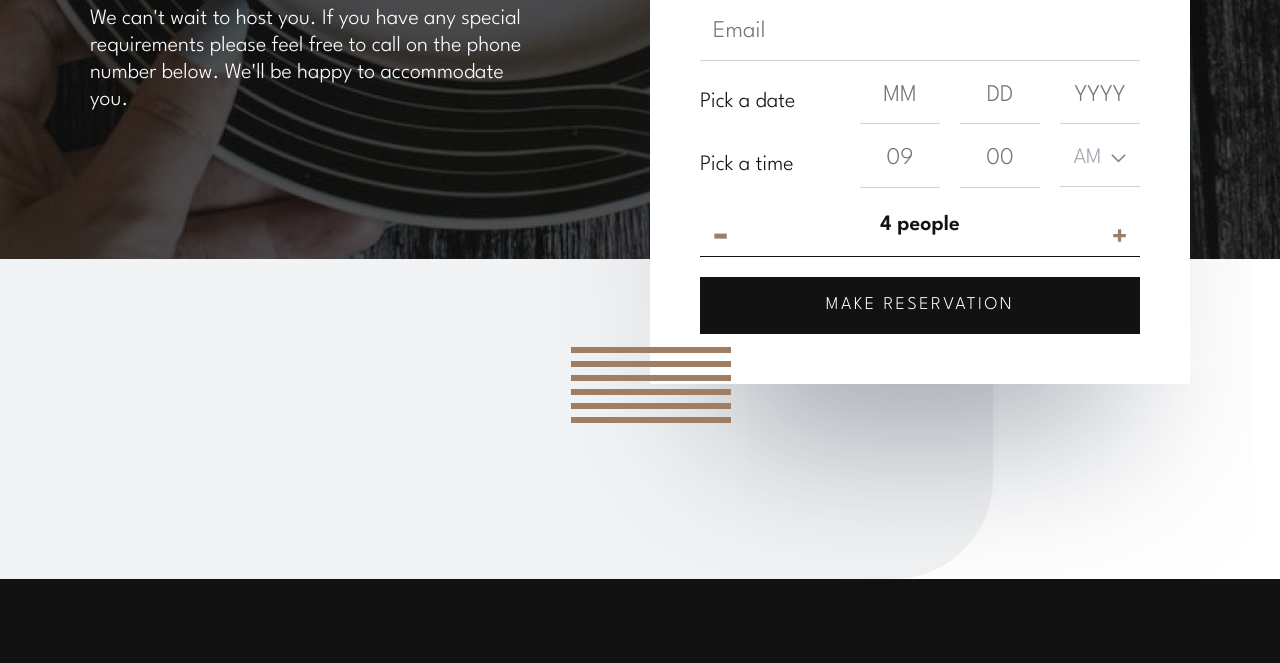
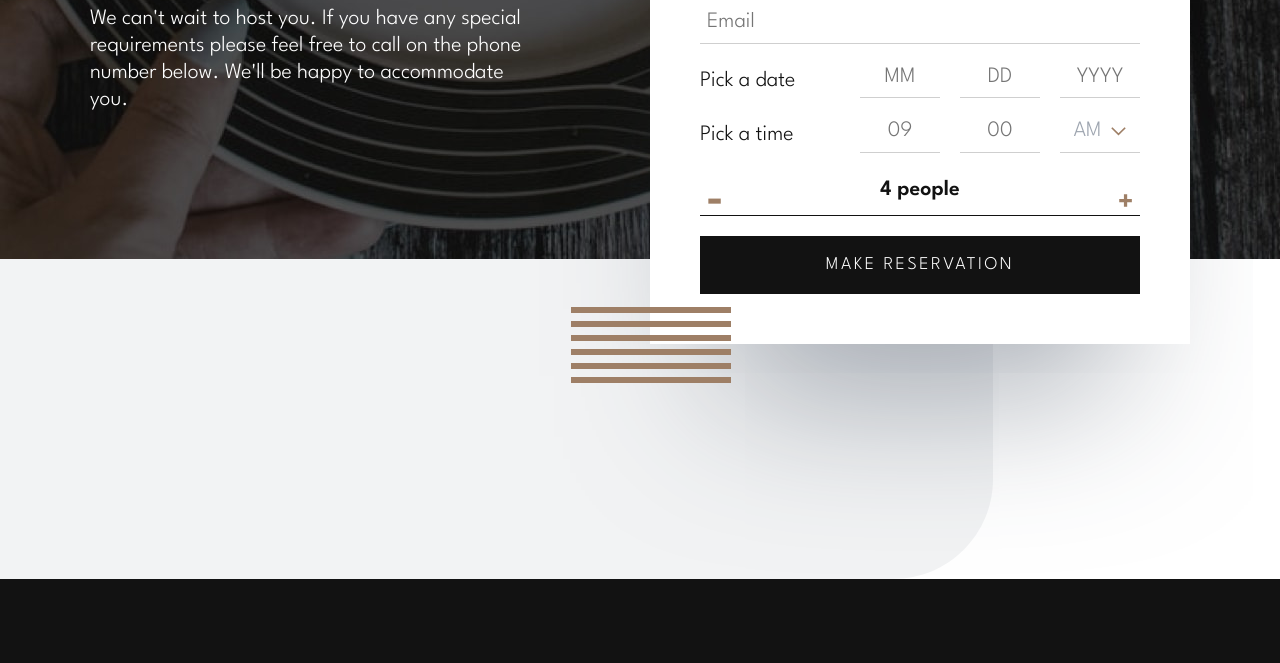
Before and after one commit to dusanlukic404/dine-restaurant, a website: page src/booking.html in a window 1280 px wide. Shown: the part 341-1004 px from the top of the page. Drawn offline with nearby package versions, Linux system fonts and the light colour scheme; files that its build step writes are made by us from their sources.

Commit message:
finished

```diff
--- a/src/sass/base/_typography.scss
+++ b/src/sass/base/_typography.scss
@@ -26,7 +26,7 @@ p:not(.meal p, .footer p) {
 }
 
 .form-card {
-  font-size: clamp(rem(18), 3vw + 1rem, rem(24));
+  font-size: clamp(rem(14), 4vw + 0.2rem, rem(22));
   line-height: 1.225;
   color: $clr-primary-900;
 
--- a/src/sass/components/_buttons.scss
+++ b/src/sass/components/_buttons.scss
@@ -5,7 +5,7 @@
   text-decoration: none;
   text-transform: uppercase;
   padding: em(15) em(44);
-  font-size: clamp(rem(14), 3vw + 1rem, rem(18));
+  font-size: clamp(rem(14), 2vw + 0.5rem, rem(18));
   letter-spacing: rem(2.5);
 
   border: 1px solid $clr-neutral-100;
--- a/src/sass/layout/_forms.scss
+++ b/src/sass/layout/_forms.scss
@@ -1,7 +1,7 @@
 @use "../abstract/" as *;
 
 .form-card {
-  $input-padding: rem(13);
+  $input-padding: em(5);
   position: relative;
   background-color: $clr-neutral-100;
   padding: rem(50);
@@ -11,6 +11,18 @@
   opacity: 0;
 
   animation: slide-down 1000ms ease-out forwards 500ms;
+
+  @include breakpoint("large") {
+    padding: rem(45);
+  }
+
+  @include breakpoint("small") {
+    padding: rem(30);
+  }
+
+  @include breakpoint("x-small") {
+    padding: rem(20);
+  }
 
   &::after {
     position: absolute;
@@ -82,12 +94,9 @@
         text-align: center;
       }
 
-      input {
+      input,
+      .select {
         padding-bottom: $input-padding;
-      }
-
-      .select {
-        padding-bottom: rem(14);
       }
     }
   }
--- a/src/sass/layout/_sections.scss
+++ b/src/sass/layout/_sections.scss
@@ -156,6 +156,10 @@
   justify-content: center;
   align-items: center;
 
+  @include breakpoint("large") {
+    padding-block: rem(150);
+  }
+
   &-flex {
     display: flex;
 
```
Also changed, not shown: public/css/style.css.
